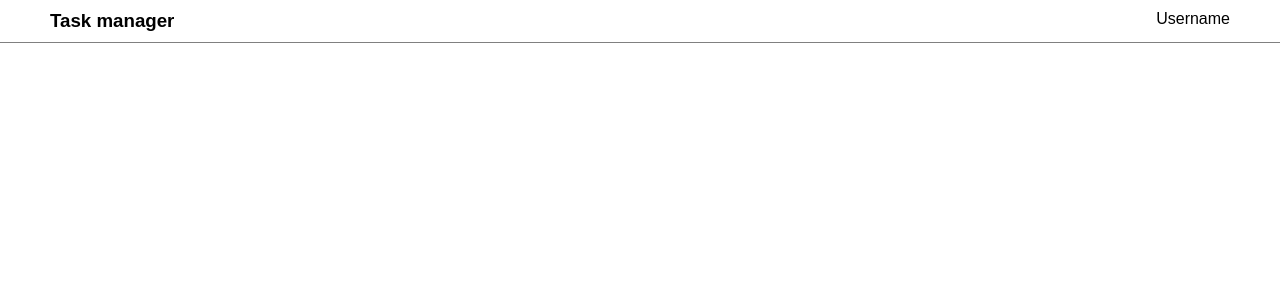
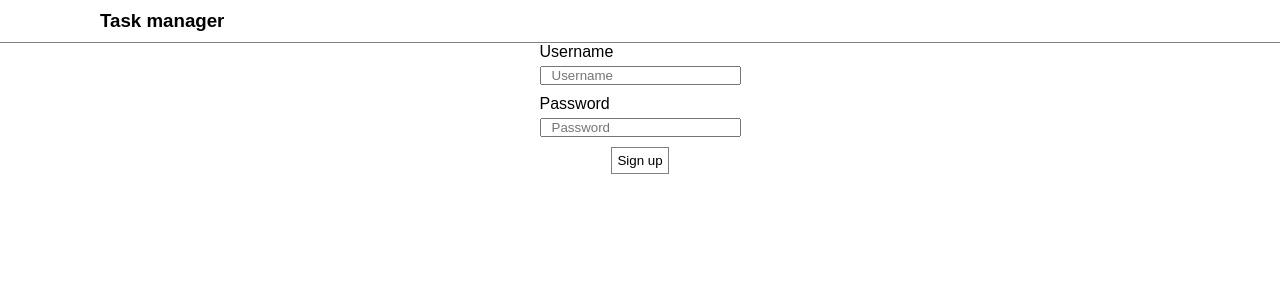
Before and after one commit to IrvingWash/fs-task-manager-client, a React app: page /signup in a window 1280 px wide. Shown: the top 300 px of the page. Built offline with nearby package versions, Linux system fonts and the light colour scheme.

Commit message:
implement signup form

```diff
--- a/package.json
+++ b/package.json
@@ -34,6 +34,7 @@
 	},
 	"dependencies": {
 		"react": "^18.2.0",
-		"react-dom": "^18.2.0"
+		"react-dom": "^18.2.0",
+		"react-router-dom": "^6.3.0"
 	}
 }
--- a/src/api/api-transport.ts
+++ b/src/api/api-transport.ts
@@ -20,17 +20,17 @@ interface ApiFetchParams {
 
 export class ApiTransport {
 	// TODO: Move to .env
-	private _baseUrl = new URL('http://localhost:3333/api');
+	private _baseUrl = new URL('http://localhost:3333/api/');
 	private _credentialStorage = new CredentialStorage();
 	private _accessToken = this._credentialStorage.get();
 
-	private _authUrl = new URL('auth', this._baseUrl);
+	private _authUrl = new URL('auth/', this._baseUrl);
 	private _signInUrl = new URL('signin', this._authUrl);
 	private _signUpUrl = new URL('signup', this._authUrl);
 	private _refreshUrl = new URL('refresh', this._authUrl);
 	private _logoutUrl = new URL('logout', this._authUrl);
 
-	public async signUp(params: ApiAuthPayload): Promise<void> {
+	public signUp = async (params: ApiAuthPayload): Promise<void> => {
 		try {
 			const tokens = await this._apiFetch<ApiTokens>({
 				input: this._signUpUrl,
@@ -43,9 +43,9 @@ export class ApiTransport {
 		} catch (error: unknown) {
 			throw new Error(error as string);
 		}
-	}
+	};
 
-	public async signIn(params: ApiAuthPayload): Promise<void> {
+	public signIn = async (params: ApiAuthPayload): Promise<void> => {
 		try {
 			const tokens = await this._apiFetch<ApiTokens>({
 				input: this._signInUrl,
@@ -58,7 +58,7 @@ export class ApiTransport {
 		} catch (error: unknown) {
 			throw new Error(error as string);
 		}
-	}
+	};
 
 	public async refresh(): Promise<void> {
 		try {
@@ -84,7 +84,7 @@ export class ApiTransport {
 		}
 	}
 
-	private async _apiFetch<ApiEntity>(params: ApiFetchParams): Promise<ApiEntity> {
+	private _apiFetch = async <ApiEntity>(params: ApiFetchParams): Promise<ApiEntity> => {
 		const {
 			input,
 			method = HttpMethod.Get,
@@ -106,5 +106,5 @@ export class ApiTransport {
 		);
 
 		return await response.json();
-	}
+	};
 }
--- a/src/app.tsx
+++ b/src/app.tsx
@@ -1,10 +1,27 @@
 import React from 'react';
+
+import {
+	BrowserRouter,
+	Route,
+	Routes,
+} from 'react-router-dom';
+
+import { ApiTransport } from './api/api-transport';
+
 import { Header } from './components/header/header';
+import { SignUpPage } from './pages/sign-up-page';
 
-export function App(): JSX.Element {
-	return (
-		<div>
-			<Header />
-		</div>
-	);
+export class App extends React.Component {
+	private _apiTransport = new ApiTransport();
+
+	public override render(): JSX.Element {
+		return (
+			<BrowserRouter>
+				<Header />
+				<Routes>
+					<Route path='/signup' element={ <SignUpPage singUp={ this._apiTransport.signUp } /> } />
+				</Routes>
+			</BrowserRouter>
+		);
+	}
 }
--- /dev/null
+++ b/src/components/auth-form/auth-form.scss
@@ -0,0 +1,28 @@
+.authForm {
+	width: fit-content;
+	margin: 0 auto;
+}
+
+.label {
+	display: block;
+	padding-bottom: 5px;
+}
+
+.formInput {
+	margin-bottom: 10px;
+	padding: 0 10px;
+}
+
+.submitButton {
+	display: block;
+	margin: 0 auto;
+	padding: 5px;
+	background-color: transparent;
+	border: 1px solid gray;
+	cursor: pointer;
+
+	&:hover {
+		background-color: gray;
+		color: white;
+	}
+}
--- a/src/components/auth-form/auth-form.tsx
+++ b/src/components/auth-form/auth-form.tsx
@@ -1,4 +1,8 @@
 import React, { useState } from 'react';
+
+import { ApiAuthPayload } from '../../api/api-objects-and-constants';
+
+import * as styles from './auth-form.scss';
 
 export enum AuthFormAction {
 	SignUp = 'Sign up',
@@ -6,7 +10,8 @@ export enum AuthFormAction {
 }
 
 interface AuthFormProps {
-	action: AuthFormAction;
+	actionType: AuthFormAction;
+	action: (params: ApiAuthPayload) => Promise<void>
 }
 
 export function AuthForm(props: AuthFormProps): JSX.Element {
@@ -14,29 +19,33 @@ export function AuthForm(props: AuthFormProps): JSX.Element {
 	const [password, setPassword] = useState('');
 
 	return (
-		<form>
-			<label htmlFor='username'>Username</label>
+		<form className={ styles.authForm } onSubmit={ handleSubmit }>
+			<label className={ styles.label } htmlFor='username'>Username</label>
 			<input
+				className={ styles.formInput }
 				type='text'
 				placeholder='Username'
 				name='username'
+				required
 				minLength={ 4 }
 				value={ username }
 				onChange={ handleUsernameInput }
 			/>
 
-			<label htmlFor='password'>Password</label>
+			<label className={ styles.label } htmlFor='password'>Password</label>
 			<input
+				className={ styles.formInput }
 				type='password'
 				placeholder='Password'
 				name='password'
+				required
 				minLength={ 6 }
 				value={ password }
 				onChange={ handlePasswordInput }
 			/>
 
-			<button type='submit'>
-				{	props.action === AuthFormAction.SignIn
+			<button className={ styles.submitButton } type='submit'>
+				{	props.actionType === AuthFormAction.SignIn
 						? 'Sign in'
 						: 'Sign up'
 				}
@@ -51,4 +60,10 @@ export function AuthForm(props: AuthFormProps): JSX.Element {
 	function handlePasswordInput(event: React.ChangeEvent<HTMLInputElement>): void {
 		setPassword(event.target.value);
 	}
+
+	async function handleSubmit(event: React.FormEvent<HTMLFormElement>): Promise<void> {
+		event.preventDefault();
+
+		props.action({ username, password });
+	}
 }
--- a/src/components/header/header.scss
+++ b/src/components/header/header.scss
@@ -1,6 +1,11 @@
 .header {
 	display: flex;
 	justify-content: space-between;
-	padding: 10px 50px;
+	padding: 10px 100px;
 	border-bottom: 1px solid gray;
 }
+
+.link {
+	text-decoration: none;
+	color: inherit;
+}
--- a/src/components/header/header.tsx
+++ b/src/components/header/header.tsx
@@ -1,12 +1,25 @@
 import React from 'react';
+import { Link, useLocation } from 'react-router-dom';
 
 import * as styles from './header.scss';
 
 export function Header(): JSX.Element {
+	const match = useLocation();
+
 	return (
 		<header className={ styles.header }>
-			<h3>Task manager</h3>
-			<div>Username</div>
+			<h3>
+				<Link className={ styles.link } to='/'>
+					Task manager
+				</Link>
+			</h3>
+			<div>
+				{
+					match.pathname !== '/signup'
+						? <Link className={ styles.link } to={'/signup'}>Sign up</Link>
+						: null
+				}
+			</div>
 		</header>
 	);
 }
--- a/src/pages/sign-up-page.tsx
+++ b/src/pages/sign-up-page.tsx
@@ -1,11 +1,16 @@
 import React from 'react';
 
+import { ApiAuthPayload } from '../api/api-objects-and-constants';
 import { AuthForm, AuthFormAction } from '../components/auth-form/auth-form';
 
-export function SignUpPage(): JSX.Element {
+interface SignUpPageProps {
+	singUp: (params: ApiAuthPayload) => Promise<void>;
+}
+
+export function SignUpPage(props: SignUpPageProps): JSX.Element {
 	return (
 		<main>
-			<AuthForm action={ AuthFormAction.SignUp } />
+			<AuthForm actionType={ AuthFormAction.SignUp } action={ props.singUp } />
 		</main>
 	);
 }
```
Also changed, not shown: src/pages/sign-in-page.tsx (+7 -2 lines), 1 other file (tests, documents, lock files or other folders).
